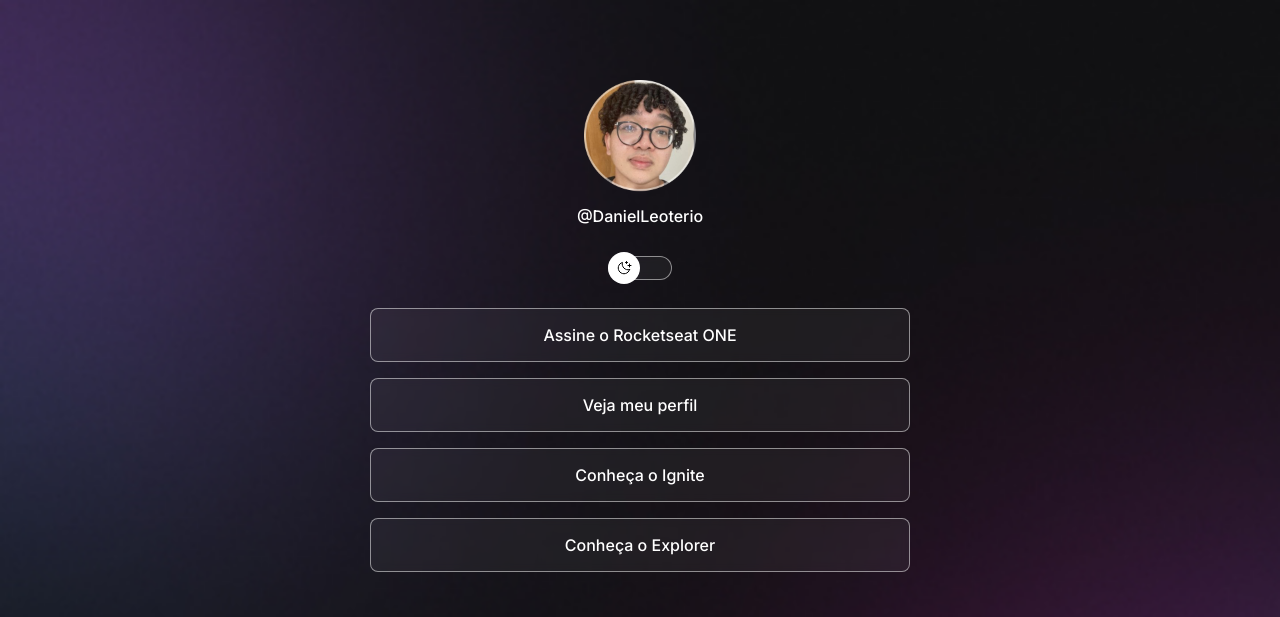
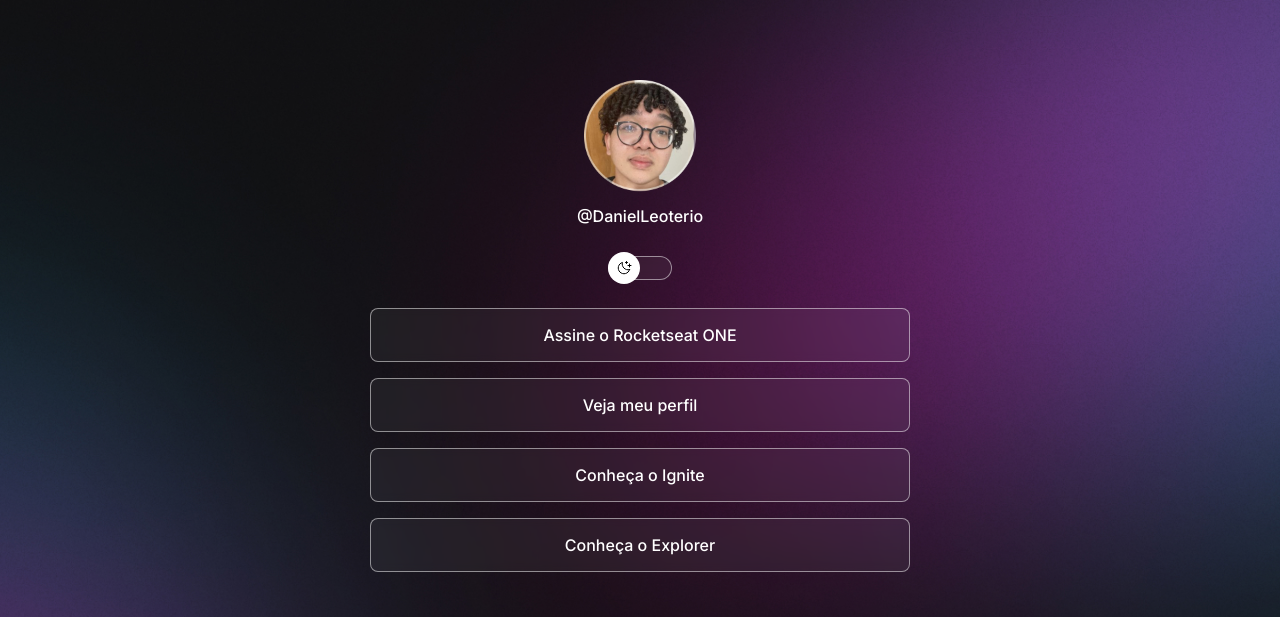
Before and after one commit to Dan1Nicolas/DevLInks, a plain HTML site: page index.html in a window 1280 px wide. Shown: the top 617 px of the page. Drawn offline with nearby package versions, Linux system fonts and the light colour scheme.

Commit message:
change background based on media queries

```diff
--- a/style.css
+++ b/style.css
@@ -28,6 +28,7 @@
 
 body {
   background: var(--bg-url) no-repeat top center/cover;
+  height: 100vh;
 }
 
 body * {
@@ -156,3 +157,15 @@ footer {
   text-align: center;
   font-size: 14px;
 }
+
+/* MEDIA QUERIES */
+@media (min-width: 700px) {
+  :root {
+    --bg-url: url(./assets/bg-desktop.jpg);
+  }
+
+  .light {
+    --bg-url: url(./assets/bg-desktop-light.jpg);
+  }
+}
+/* MEDIA QUERIES */
```
Also changed, not shown: assets/bg-desktop-light.jpg (added), assets/bg-desktop.jpg (added).
